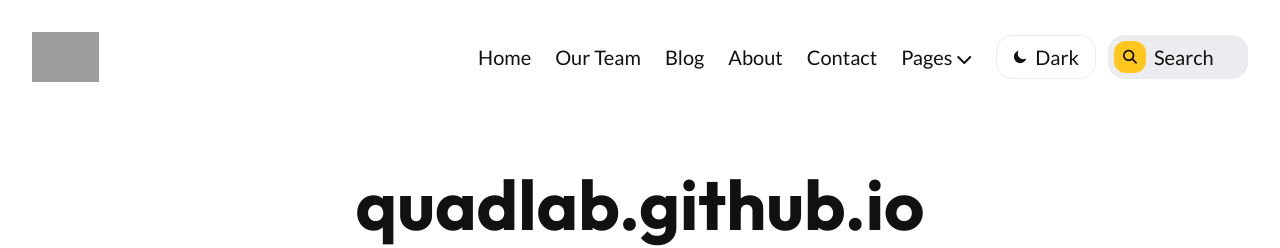
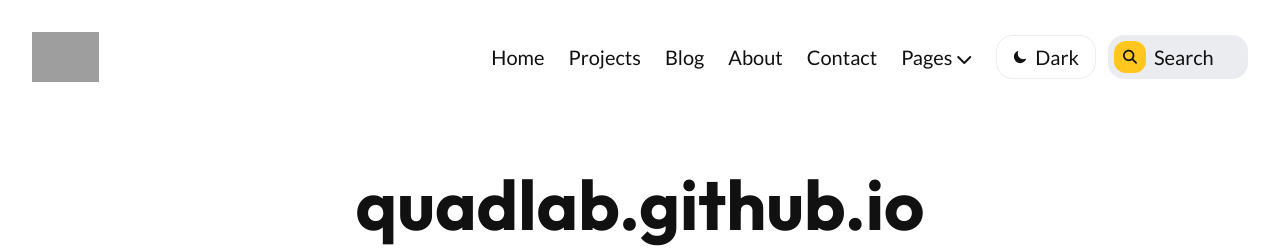
Before and after one commit to QuADlaboratory/quadlab.github.io, a Jekyll site: the page built from README.md, in a window 1280 px wide. Shown: the top 248 px of the page. Built offline with Jekyll 4.4.1, drawn with Linux system fonts in a browser that asks for light colours; our own code applies the rules of GitHub Pages for plain Markdown files; comment, search, counter and statistics services are not loaded; grey boxes are pictures that could not be loaded.

Commit message:
Our team

```diff
--- a/_data/settings.yml
+++ b/_data/settings.yml
@@ -13,8 +13,8 @@ menu_settings:
   menu_items:
     - title: 'Home'
       url: '/'
-    - title: 'Our Team'
-      url: '/our-team/'
+    - title: 'Projects'
+      url: '/projects/'
     - title: 'Blog'
       url: '/blog/'
     - title: 'About'
```
